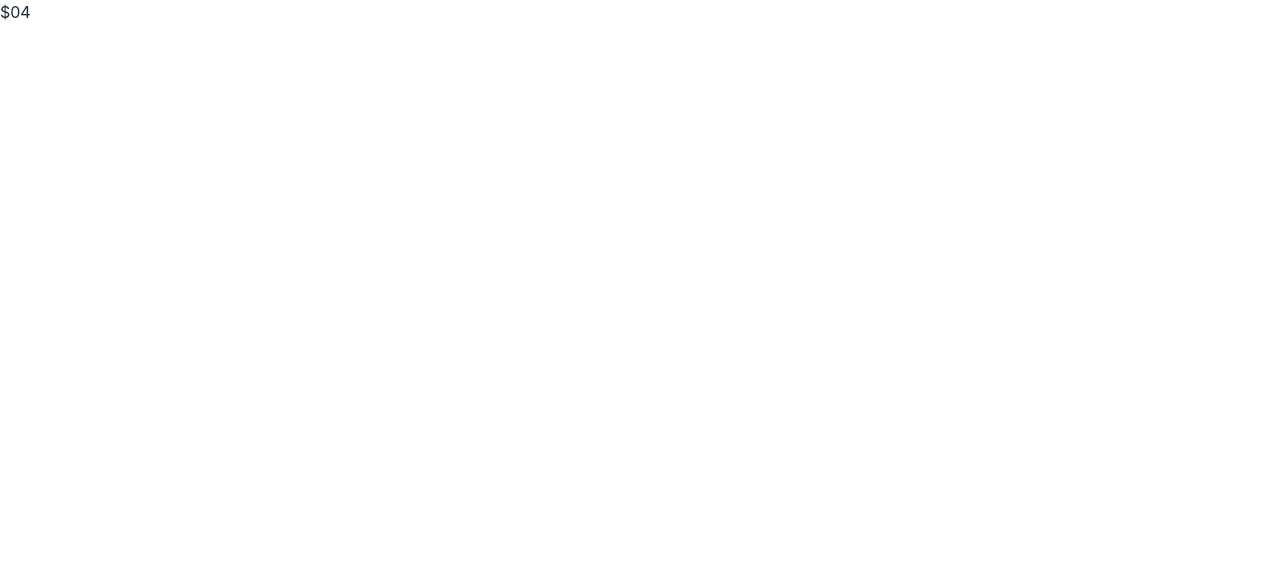
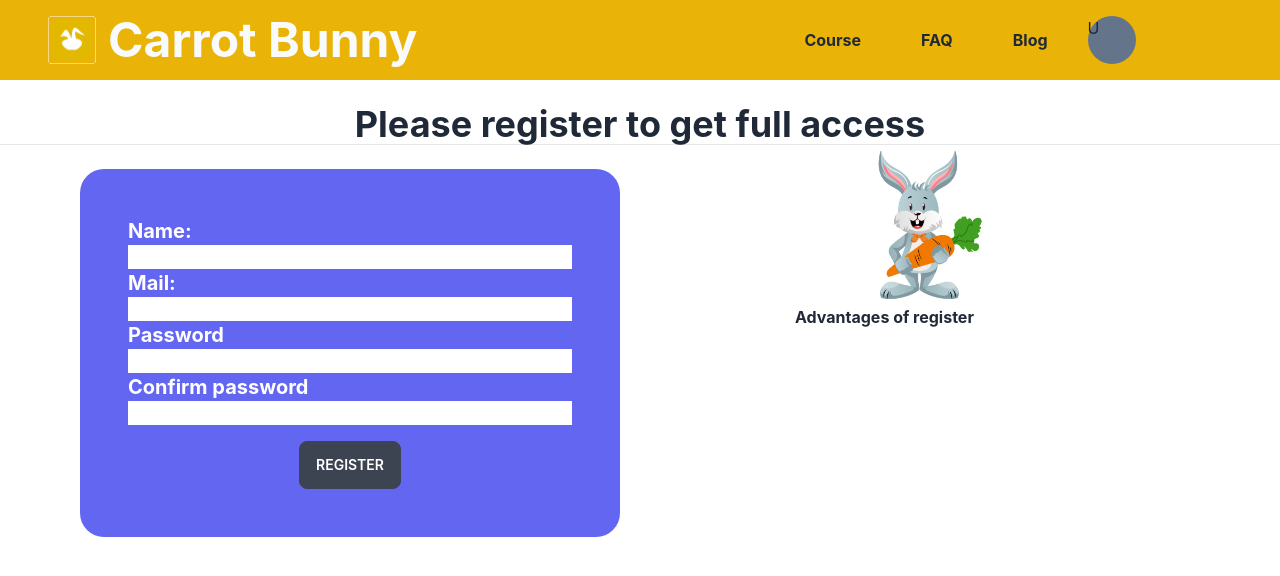
Before and after one commit to sami019325/assignmnet-10-carrot-bunny-, a React (Create React App) app: page /register in a window 1280 px wide. Shown: the top 576 px of the page. Built offline with nearby package versions, Linux system fonts and the light colour scheme; a web font is replaced by a local one.

Commit message:
register file added

```diff
--- a/src/App.js
+++ b/src/App.js
@@ -4,12 +4,15 @@ import { createBrowserRouter, RouterProvider } from 'react-router-dom';
 import MainRouting from './Components/MainRouting';
 import Home from './Components/Home/Home';
 import Course from './Components/Course/Course';
+import CreateUserMail from './Components/User/CreateUserMail';
 
 const router = createBrowserRouter([
   {
     path: '/', element: <MainRouting />, children: [
       { path: '/', element: <Home /> },
-      { path: '/course', element: <Course /> }
+      { path: '/course', element: <Course /> },
+      { path: '/register', element: <CreateUserMail /> },
+
     ]
   },
   { path: '*', element: <div>$04</div> }
--- a/src/Components/Course/Card/Card.js
+++ b/src/Components/Course/Card/Card.js
@@ -2,8 +2,8 @@ import React from 'react';
 
 const Card = (card) => {
     console.log(card.CardData)
-    const { category_id, img, others_info, name, title } = card.CardData;
-    console.log(category_id)
+    const { category_id, img, others_info, name, title, duration, price } = card.CardData;
+    console.log(card.CardData.price)
     return (
         <div>
             <div id={category_id} className="card m-auto w-11/12 h-full bg-base-100 shadow-xl">
@@ -14,9 +14,13 @@ const Card = (card) => {
                         <div className="badge badge-secondary">{others_info.is_todays_pick}</div>
                     </h2>
                     <p>{title}</p>
+                    <div className='text-slate-500'>
+                        <p>Duration: <span>{duration}</span></p>
+                        <p>Price: <span>{price}</span></p>
+                    </div>
                     <div className="card-actions justify-end">
-                        <div className="badge badge-outline">Fashion</div>
-                        <div className="badge badge-outline">Products</div>
+                        <div className=" px-5 py-1 border border-orange-500 rounded-full hover:bg-orange-500 hover:text-white cursor-pointer badge-outline">Details</div>
+                        <div className=" px-5 py-1 border border-orange-500 rounded-full hover:bg-orange-500 hover:text-white cursor-pointer badge-outline">Buy</div>
                     </div>
                 </div>
             </div>
@@ -27,7 +31,7 @@ const Card = (card) => {
 const Combocard = () => {
     return (
         <div id='04' className='pt-10'>
-            <div className="card m-auto my-5 h-36 w-11/12 bg-base-100 shadow image-full">
+            <div className="card m-auto my-5 h-44 md:h-36 w-11/12 bg-base-100 shadow image-full">
                 <figure><img src="https://i.pinimg.com/736x/c2/0d/a7/c20da7e5bc7622acb653fd9155525e29.jpg" alt="Shoes" /></figure>
                 <div className="card-body ">
                     <div className='flex gap-3'>
--- a/src/Components/Course/Course.js
+++ b/src/Components/Course/Course.js
@@ -26,7 +26,7 @@ const Course = () => {
     }, [])
     return (
         <div className='grid grid-cols-1 md:grid-cols-3'>
-            <main className='col-span-2 bg-lime-300'>
+            <main className='col-span-2'>
                 <Combocard course={courseData}></Combocard>
                 <div className='grid grid-cols-1 md:grid-cols-2 gap-3'>
                     {
--- /dev/null
+++ b/src/Components/Course/DetailCard/Detailcard.js
@@ -0,0 +1,11 @@
+import React from 'react';
+
+const Detailcard = () => {
+    return (
+        <div>
+            Detal card
+        </div>
+    );
+};
+
+export default Detailcard;
--- a/src/Components/Home/Home.js
+++ b/src/Components/Home/Home.js
@@ -4,7 +4,7 @@ import bunnyWithCar from './../../Resources/pngwing.com.png'
 import './Home.css'
 const Home = () => {
     return (
-        <div className='grid grid-cols-1 md:grid-cols-3 home-body h-full'>
+        <div className='grid grid-cols-1 md:grid-cols-3 home-body h-na'>
             <div className='col-span-2 p-5 flex items-center '>
                 <div>
                     <h1 className='handwriting text-3xl md:text-4xl font-bold'>Well! Remember the story <span className=' text-orange-700 text-4xl md:text-5xl'> "slow and steady wins the race" </span> ? Do you want to be the bunny who wasted his power and lost the game or do you want to be the bunny who loves to use his power? </h1>
--- a/src/Components/NavBar/NavBar.js
+++ b/src/Components/NavBar/NavBar.js
@@ -1,17 +1,19 @@
-import React from 'react';
+import React, { useContext } from 'react';
 import { Link } from 'react-router-dom';
 import logo from './../../Resources/logo-of-assignmnet-10.png'
 import { BsList, BsPlus } from "react-icons/bs";
 import { useState } from 'react';
 import './NavBar.css'
+import { SharedContext } from '../User/ShareData';
 const NavBar = () => {
     const [IsBtnActive, setIsBtnActive] = useState(true)
+    const { user } = useContext(SharedContext)
     return (
         <nav className='bg-yellow-500 h-20 grid grid-cols-6 sticky top-0 z-50'>
             <div className='flex items-center justify-start pl-12 gap-3 px-3 col-span-4 md:col-span-3 '>
                 <Link to='/'> <img src={logo} className='w-12 h-12' alt="app logo a bunny" /></Link>
                 <Link to='/'>
-                    <h1 className='text-xl md:text-5xl text-slate-50 font-bold select-none'>Carrot Bunny</h1>
+                    <h1 className='text-xl md:text-5xl text-slate-50 font-bold select-none'>Carrot Bunny  </h1>
                 </Link>
             </div>
             <div className='col-span-2 md:col-span-3 flex  justify-center items-center'>
--- /dev/null
+++ b/src/Components/User/CreateUserMail.js
@@ -0,0 +1,47 @@
+import React, { useContext } from 'react';
+import { SharedContext } from './ShareData';
+import bunny from './../../Resources/—Pngtree—bunny with carrot illustration vector_5302230.png'
+const CreateUserMail = () => {
+    const { CreateUserWithMail } = useContext(SharedContext)
+
+    const handleCreateUser = (e) => {
+        e.preventDefault()
+        const form = e.target;
+        const name = e.target.name.value;
+        const email = e.target.email.value;
+        const password = e.target.password.value;
+        console.log(name, email, password);
+        CreateUserWithMail(email, password)
+    }
+    return (
+        <>
+            <h1 className='text-4xl font-bold text-center mt-6'>Please register to get full access</h1>
+            <hr />
+            <div className='grid grid-cols-2 px-20 gap-10'>
+                <form className='bg-indigo-500 p-12 w-full m-auto mt-6 rounded-3xl' onSubmit={handleCreateUser}>
+                    <div>
+                        <p className='text-white font-bold text-xl'>Name:</p>
+                        <input className='font-xl pl-4 w-full' name='name' />
+                        <p className='text-white font-bold text-xl'>Mail:</p>
+                        <input className='font-xl pl-4 w-full' name='email' type='email' />
+                        <p className='text-white font-bold text-xl'>Password</p>
+                        <input className='font-xl pl-4 w-full' name='password' type="password" />
+                        <p className='text-white font-bold text-xl' >Confirm password</p>
+                        <input className='font-xl pl-4 w-full' type="password" />
+                        <div className='flex items-center '>
+                            <button type="submit" className='btn m-auto mt-4'>REGISTER</button>
+                        </div>
+                    </div>
+                </form>
+                <div>
+                    <img className='w-40 m-auto' src={bunny} alt="" />
+                    <div className='w-6/12 m-auto'>
+                        <h1 className='font-bold'>Advantages of register</h1>
+                    </div>
+                </div>
+            </div>
+        </>
+    );
+};
+
+export default CreateUserMail;
--- /dev/null
+++ b/src/Components/User/ShareData.js
@@ -0,0 +1,34 @@
+
+import { createContext } from 'react';
+import { getAuth, createUserWithEmailAndPassword } from "firebase/auth"
+import app from '../../Firebase/Firebase.config';
+
+const auth = getAuth(app)
+export const SharedContext = createContext()
+const ShareData = ({ children }) => {
+
+    const CreateUserWithMail = (email, password) => {
+        createUserWithEmailAndPassword(auth, email, password)
+            .then((userCredential) => {
+                // Signed in
+                const user = userCredential.user;
+                console.log(user)
+            })
+            .catch((error) => {
+                const errorCode = error.code;
+                const errorMessage = error.message;
+                console.error(errorMessage, errorCode)
+            });
+    }
+    const user = 'Sami'
+    const pass = 'dddd'
+
+    const AuthInfo = { user, pass, CreateUserWithMail }
+    return (
+        <SharedContext.Provider value={AuthInfo}>
+            {children}
+        </SharedContext.Provider>
+    );
+};
+
+export default ShareData;
--- a/src/index.js
+++ b/src/index.js
@@ -3,11 +3,17 @@ import ReactDOM from 'react-dom/client';
 import './index.css';
 import App from './App';
 import reportWebVitals from './reportWebVitals';
+import ShareData from './Components/User/ShareData';
+// import ShareData from './Components/User/ShareData';
 
 const root = ReactDOM.createRoot(document.getElementById('root'));
 root.render(
   <React.StrictMode>
-    <App />
+    <ShareData>
+      <App />
+    </ShareData>
+    {/* <ShareData> */}
+    {/* </ShareData> */}
   </React.StrictMode>
 );
 
```
Also changed, not shown: src/Resources/—Pngtree—bunny with carrot illustration vector_5302230.png (added).
